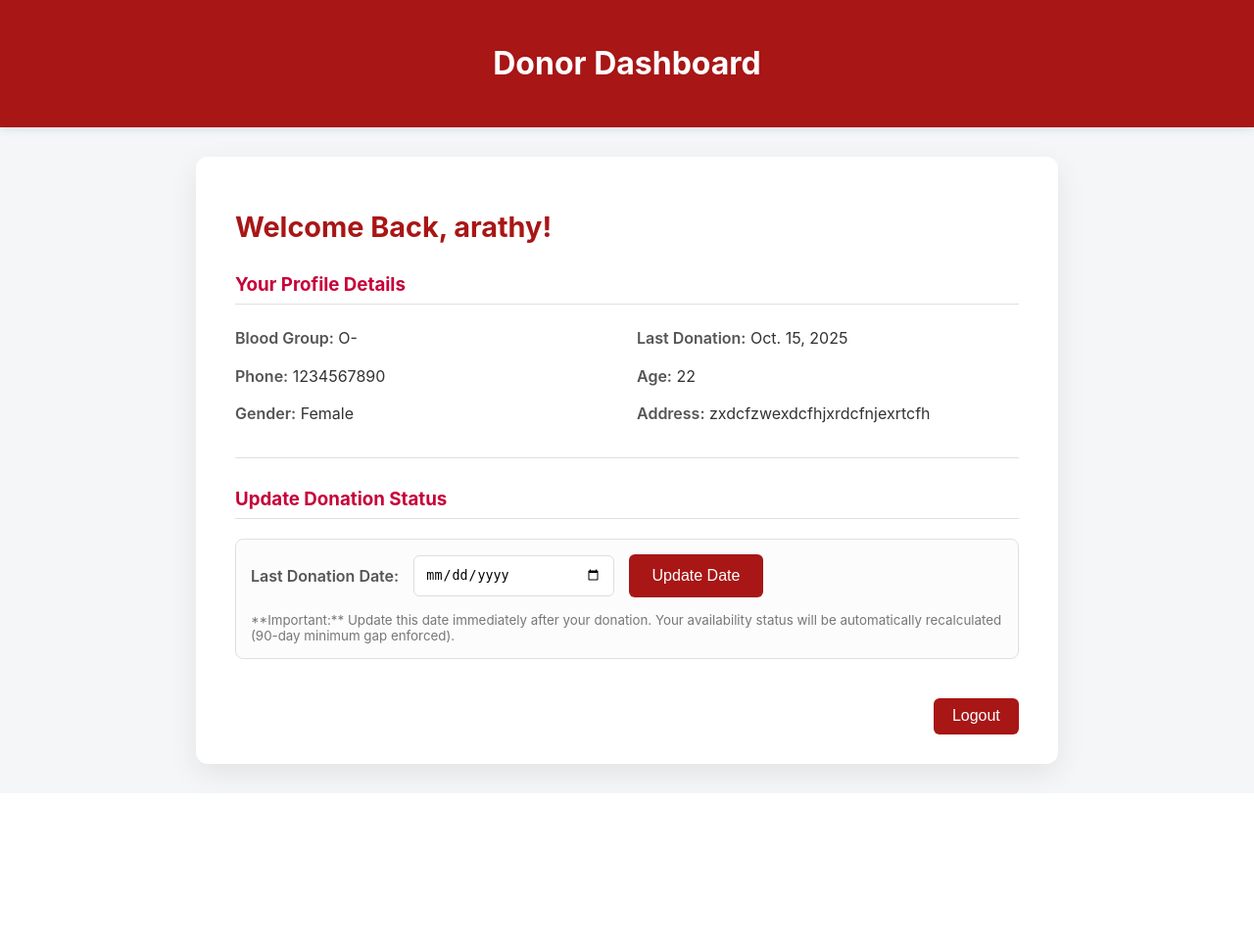
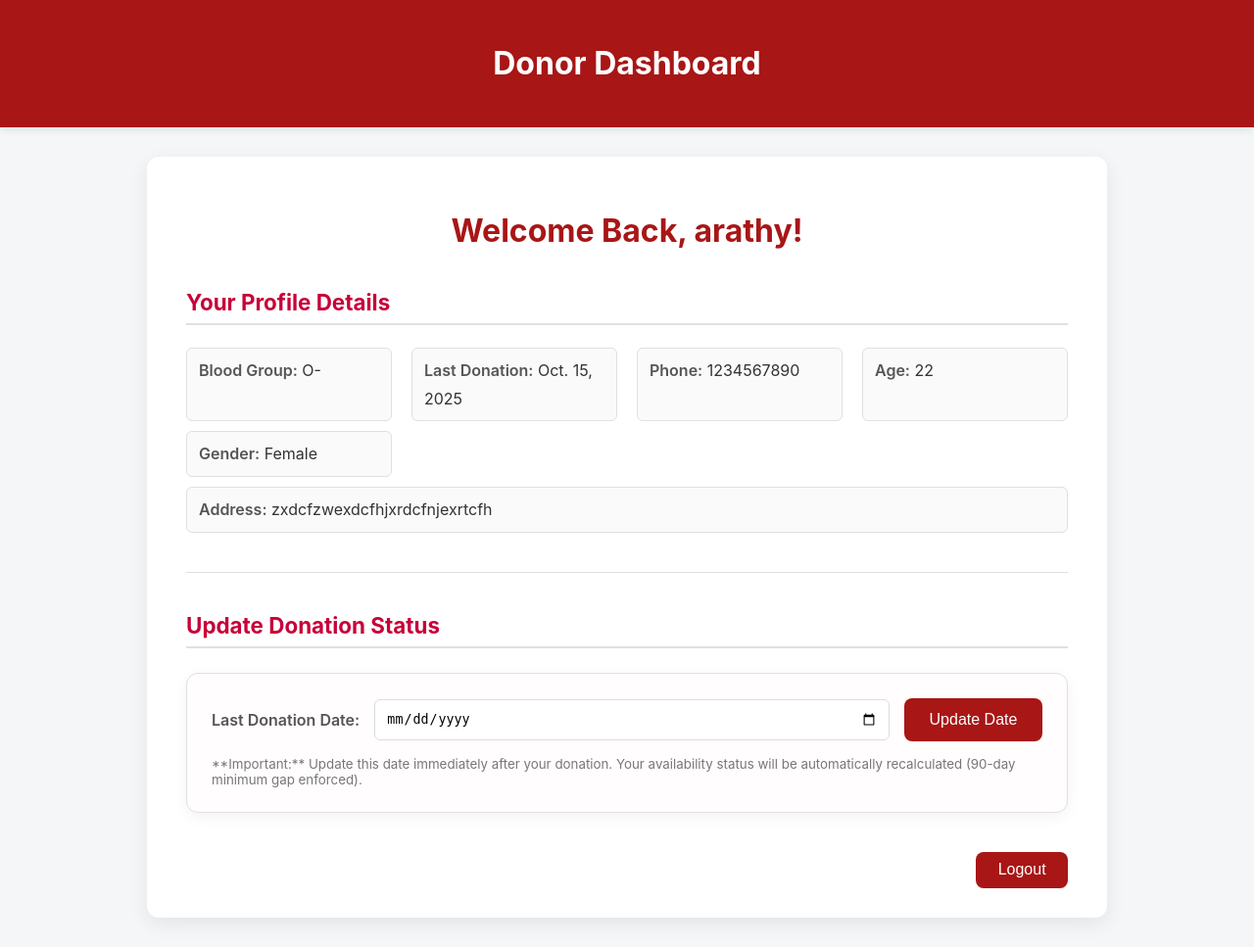
Before and after one commit to arathyrajeesh/blood-bank-management-django, a Django app: template bloodmanager/templates/donor/donor_dashboard.html in a window 1280 px wide. Shown: the whole page at 98% size. Before the commit the page ends 809 px from the top, so only its background shows below. Run offline with Django 5.2, Linux system fonts and the light colour scheme; the template is opened without the code that fills it: values that come from a table or form of the project are taken from there, others are empty; data comes from the database, SQL or seed files in the repository.

Commit message:
donor dashboard style added

```diff
--- a/bloodmanager/templates/donor/donor_dashboard.html
+++ b/bloodmanager/templates/donor/donor_dashboard.html
@@ -6,13 +6,14 @@
 <title>Donor Dashboard | Blood Bank</title>
 <style>
     :root {
-        --primary-color:rgb(168, 22, 22);
+        --primary-color: rgb(168, 22, 22);
         --secondary-color: #C70039;
         --background-light: #f4f6f8;
         --text-dark: #333;
         --border-light: #e0e0e0;
         --success-green: #388E3C;
         --warning-orange: #F57C00;
+        --card-shadow: 0 6px 20px rgba(0,0,0,0.08);
     }
 
     body {
@@ -32,51 +33,76 @@
     }
 
     .container {
-        max-width: 800px;
+        max-width: 900px;
         background: white;
         margin: 30px auto;
         padding: 30px 40px;
         border-radius: 12px;
-        box-shadow: 0 10px 30px rgba(0, 0, 0, 0.08);
+        box-shadow: var(--card-shadow);
     }
 
     h2 {
         color: var(--primary-color);
         margin-bottom: 20px;
-        font-size: 1.8rem;
+        font-size: 2rem;
+        text-align: center;
     }
 
     h3 {
         color: var(--secondary-color);
-        border-bottom: 1px solid var(--border-light);
+        border-bottom: 2px solid var(--border-light);
         padding-bottom: 8px;
-        margin-top: 30px;
+        margin-top: 40px;
+        font-size: 1.4rem;
     }
 
     .info {
         margin-top: 20px;
         line-height: 1.8;
         display: grid;
-        grid-template-columns: 1fr 1fr;
+        grid-template-columns: repeat(auto-fit, minmax(200px, 1fr));
         gap: 10px 20px;
     }
     .info p {
         margin: 0;
+        padding: 8px 12px;
+        background: #fafafa;
+        border-radius: 6px;
+        border: 1px solid var(--border-light);
     }
     .info strong {
         color: #555;
         font-weight: 600;
     }
+    .info {
+        margin-top: 20px;
+        line-height: 1.8;
+        display: grid;
+        grid-template-columns: repeat(auto-fit, minmax(200px, 1fr));
+        gap: 10px 20px;
+    }
 
-    /* --- Availability Card --- */
+    .info p.address {
+        grid-column: 1 / -1;
+        background: #fafafa;
+        border-radius: 6px;
+        border: 1px solid var(--border-light);
+        padding: 8px 12px;
+    }
+
     .availability-card {
-        padding: 15px;
-        border-radius: 8px;
+        padding: 20px;
+        border-radius: 12px;
         text-align: center;
         font-size: 1.1em;
-        font-weight: bold;
+        font-weight: 600;
         margin-top: 30px;
-        box-shadow: 0 2px 5px rgba(0,0,0,0.05);
+        box-shadow: var(--card-shadow);
+        transition: transform 0.2s, box-shadow 0.2s;
+    }
+    .availability-card:hover {
+        transform: translateY(-3px);
+        box-shadow: 0 8px 25px rgba(0,0,0,0.12);
     }
     .available-yes {
         background: #e8f5e9;
@@ -88,64 +114,71 @@
         border: 1px solid var(--warning-orange);
         color: var(--warning-orange);
     }
+    .available-yes::before {
+        content: "✅ ";
+    }
+    .available-no::before {
+        content: "⏳ ";
+    }
 
     .donation-form {
-        margin-top: 20px;
-        padding: 15px;
+        margin-top: 25px;
+        padding: 25px;
         border: 1px solid var(--border-light);
-        border-radius: 8px;
-        background: #fcfcfc;
+        border-radius: 12px;
+        background: #fffdfd;
+        box-shadow: 0 4px 15px rgba(0,0,0,0.05);
     }
     .form-group {
         display: flex;
         align-items: center;
         gap: 15px;
+        flex-wrap: wrap;
+        margin-bottom: 15px;
     }
     .donation-form label {
         font-weight: 600;
         color: #555;
+        min-width: 150px;
     }
-    input[type="date"] {
+    input[type="date"], input[type="text"], input[type="number"] {
         padding: 0.7rem;
         border-radius: 6px;
         border: 1px solid #ddd;
-        width: 180px;
-        flex-shrink: 0;
-        transition: border-color 0.3s;
+        flex: 1;
+        min-width: 150px;
+        transition: border-color 0.3s, box-shadow 0.2s;
     }
-    input[type="date"]:focus {
+    input[type="date"]:focus, input[type="text"]:focus, input[type="number"]:focus {
         border-color: var(--primary-color);
-        box-shadow: 0 0 0 2px rgba(144, 12, 63, 0.1);
+        box-shadow: 0 0 0 3px rgba(168, 22, 22, 0.1);
         outline: none;
     }
 
     button {
-        padding: 0.8rem 1.5rem;
+        padding: 0.8rem 1.6rem;
         background: var(--primary-color);
         color: white;
         border: none;
-        border-radius: 6px;
+        border-radius: 8px;
         cursor: pointer;
         font-size: 1em;
         font-weight: 500;
-        transition: background 0.3s, transform 0.1s;
+        transition: background 0.3s, transform 0.1s, box-shadow 0.2s;
     }
     button:hover {
-        background: var(--secondary-color);
-        transform: translateY(-1px);
-    }
-
-    .logout-button {
-        padding: 0.6rem 1.2rem;
+        background: linear-gradient(45deg, var(--primary-color), var(--secondary-color));
+        transform: translateY(-2px);
+        box-shadow: 0 4px 15px rgba(0,0,0,0.15);
     }
 
     .success {
         background: #e8f5e9;
         color: var(--success-green);
-        padding: 15px;
+        padding: 15px 20px;
         border-radius: 8px;
         margin-bottom: 20px;
-        border-left: 4px solid var(--success-green);
+        border-left: 5px solid var(--success-green);
         font-weight: 600;
     }
 
@@ -153,14 +186,29 @@
         text-align: right;
         margin-top: 40px;
     }
+    .logout-button {
+        padding: 0.6rem 1.4rem;
+    }
 
     hr {
         border: 0;
         height: 1px;
         background: var(--border-light);
-        margin: 30px 0;
+        margin: 40px 0;
     }
 
+    @media(max-width:600px){
+        .form-group {
+            flex-direction: column;
+            align-items: stretch;
+        }
+        input[type="date"], input[type="text"], input[type="number"] {
+            width: 100%;
+        }
+        .info {
+            grid-template-columns: 1fr;
+        }
+    }
 </style>
 </head>
 <body>
@@ -178,25 +226,24 @@
     {% endif %}
 
     <h3>Your Profile Details</h3>
-
     <div class="info">
         <p><strong>Blood Group:</strong> {{ donor.blood_group }}</p>
         <p><strong>Last Donation:</strong> {{ donor.last_donation_date|default:"Never" }}</p>
         <p><strong>Phone:</strong> {{ donor.phone }}</p>
         <p><strong>Age:</strong> {{ donor.age }}</p>
         <p><strong>Gender:</strong> {{ donor.gender }}</p>
-        <p><strong>Address:</strong> {{ donor.address }}</p>
+        <p class="address"><strong>Address:</strong> {{ donor.address }}</p>
     </div>
 
     {% if donor.available %}
         {% if health_record %}
             {% if health_record.is_approved %}
                 <div class="availability-card available-yes">
-                    ✅ Your health form has been approved by admin. You’re cleared for donation!
+                    Your health form has been approved by admin. You’re cleared for donation!
                 </div>
             {% else %}
                 <div class="availability-card available-no">
-                    ⏳ Health form submitted. Waiting for admin approval.
+                    Health form submitted. Waiting for admin approval.
                 </div>
             {% endif %}
         {% else %}
@@ -210,12 +257,8 @@
         {% endif %}
     {% endif %}
 
-
-
     <hr>
-
     <h3>Update Donation Status</h3>
-
     <form method="POST" class="donation-form">
         {% csrf_token %}
         <div class="form-group">
```
